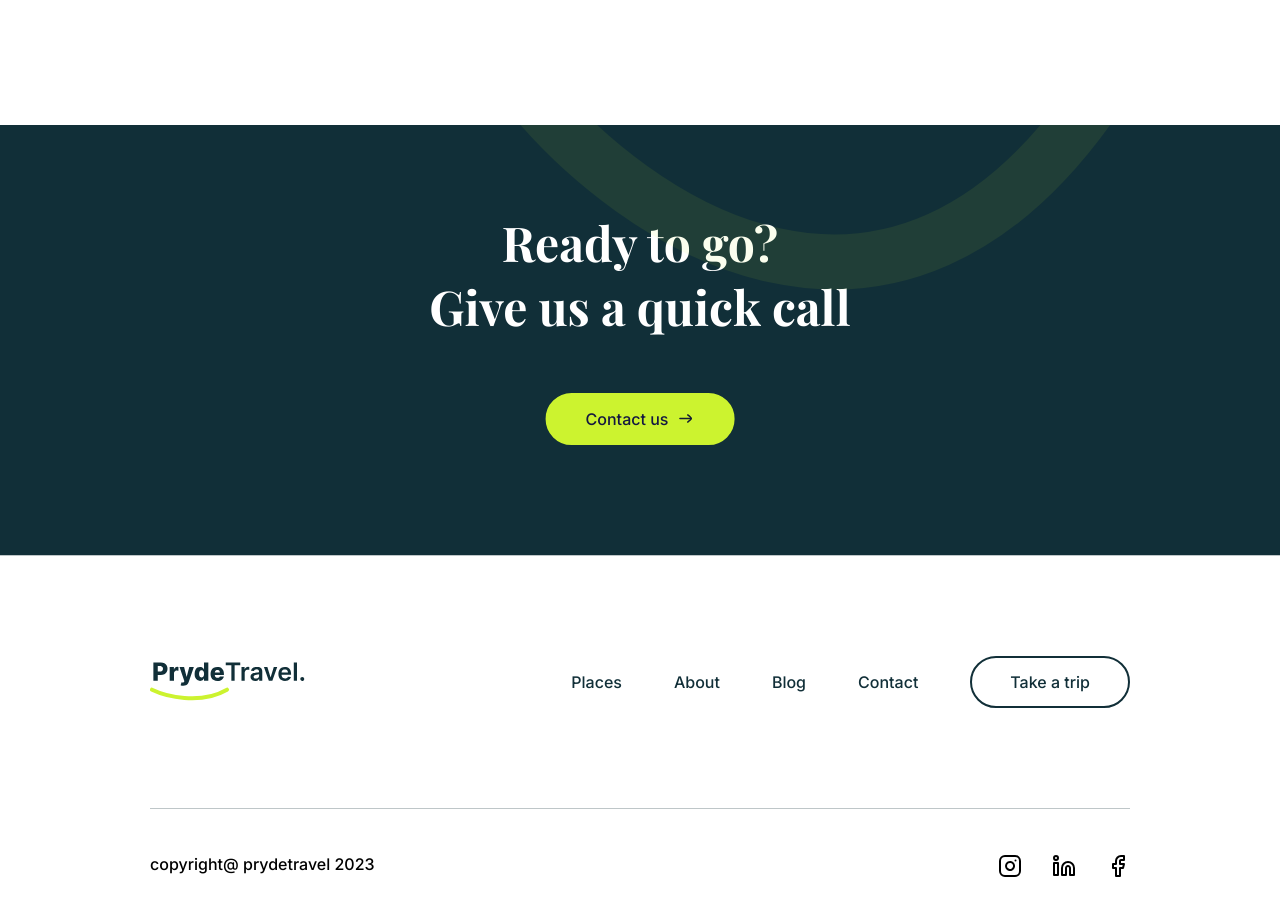
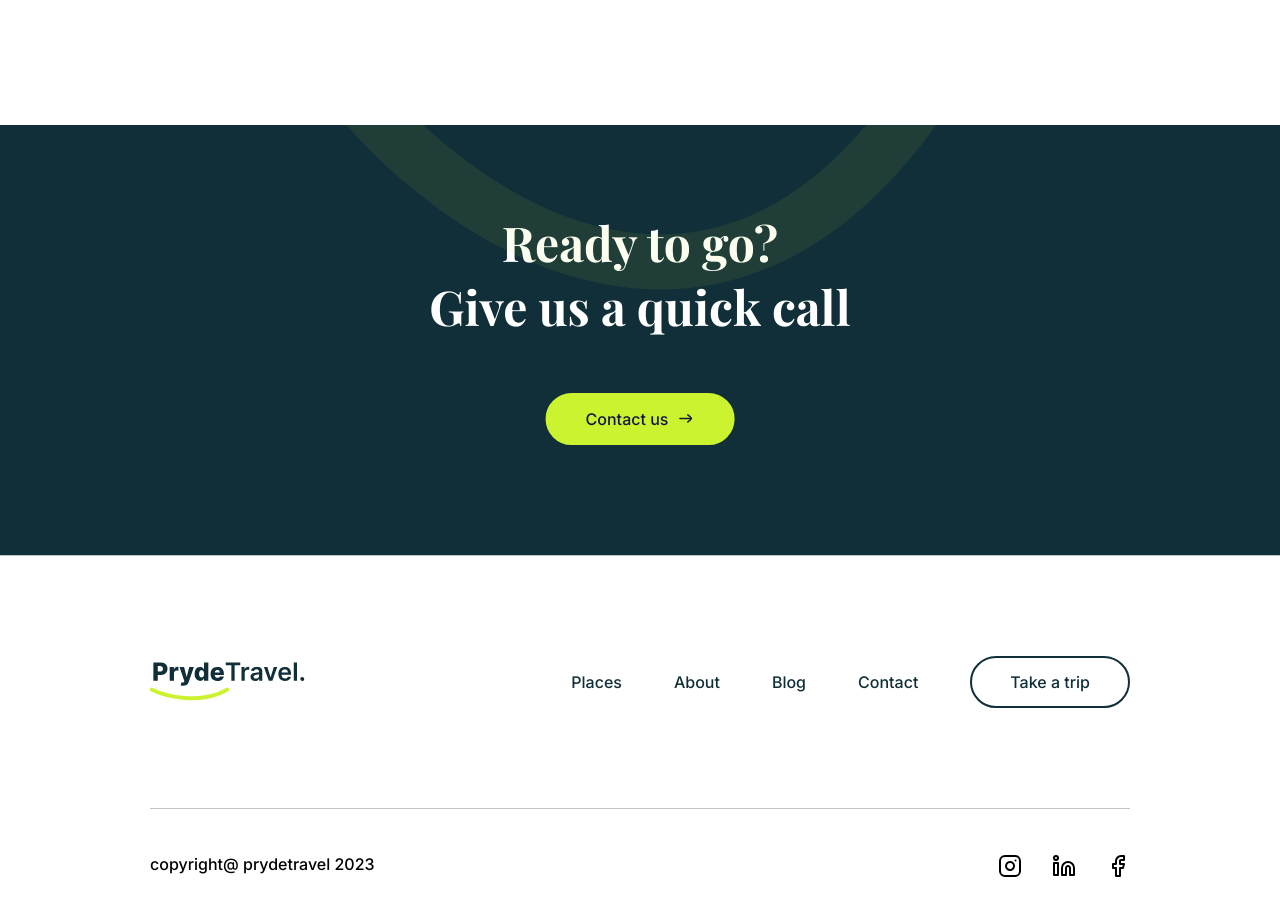
Before and after one commit to oipik/TravelAgency, a website: page app/index.html in a window 1280 px wide. Shown: the part 5040-5955 px from the top of the page. Drawn offline with nearby package versions, Linux system fonts and the light colour scheme; files that its build step writes are made by us from their sources.

Commit message:
fix contact block svg vector

```diff
--- a/app/scss/style.scss
+++ b/app/scss/style.scss
@@ -398,7 +398,8 @@
     &__vector {
         position: absolute;
         top: 0px;
-        left: 39%;
+        left: 50%;
+        transform: translateX(-50%);
     }
     &__title {
         color: #FFF;
```
Also changed, not shown: app/index.html (+4 -4 lines).
